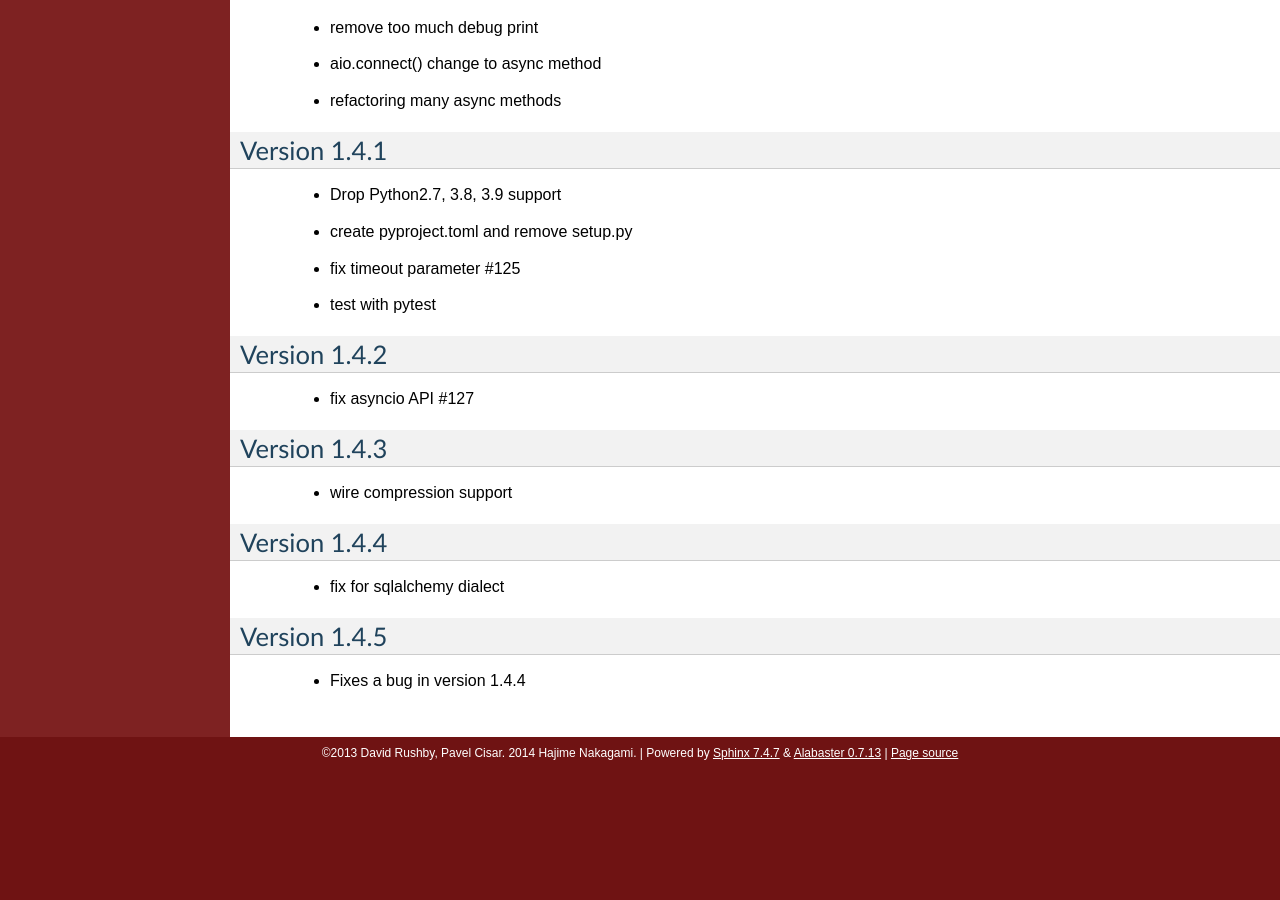
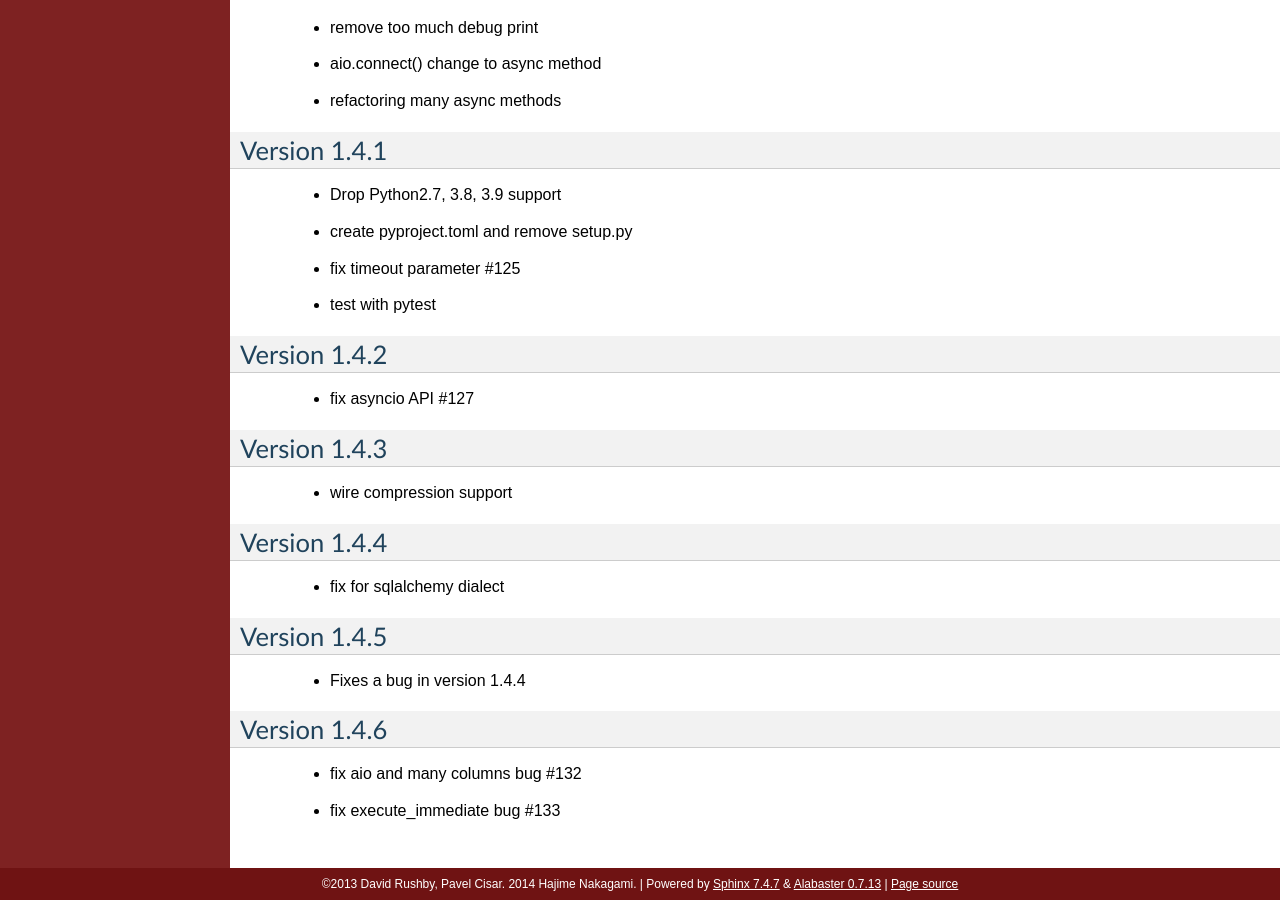
Before and after one commit to nakagami/pyfirebirdsql, a Sphinx documentation site: the page built from sphinx/changelog.rst, in a window 1280 px wide and 900 px high, scrolled down 7126 px. Built offline with Sphinx 7.4.7, drawn with Linux system fonts in a browser that asks for light colours; before the commit the page ends 7895 px from its top, so only the background shows below that.

Commit message:
add ChangeLog

```diff
--- a/sphinx/changelog.rst
+++ b/sphinx/changelog.rst
@@ -347,3 +347,10 @@ Version 1.4.5
 ==============
 
    - Fixes a bug in version 1.4.4
+
+
+Version 1.4.6
+==============
+
+   - fix aio and many columns bug #132
+   - fix execute_immediate bug #133
```
